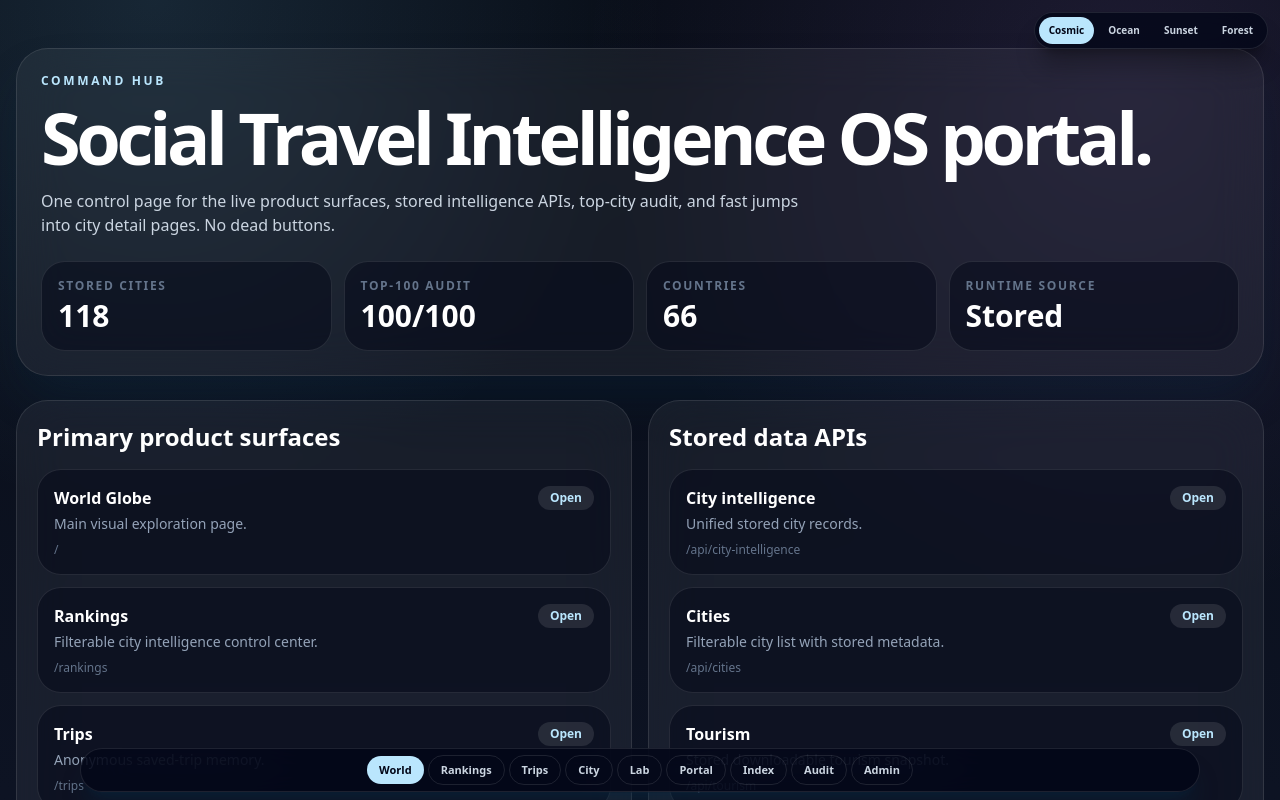
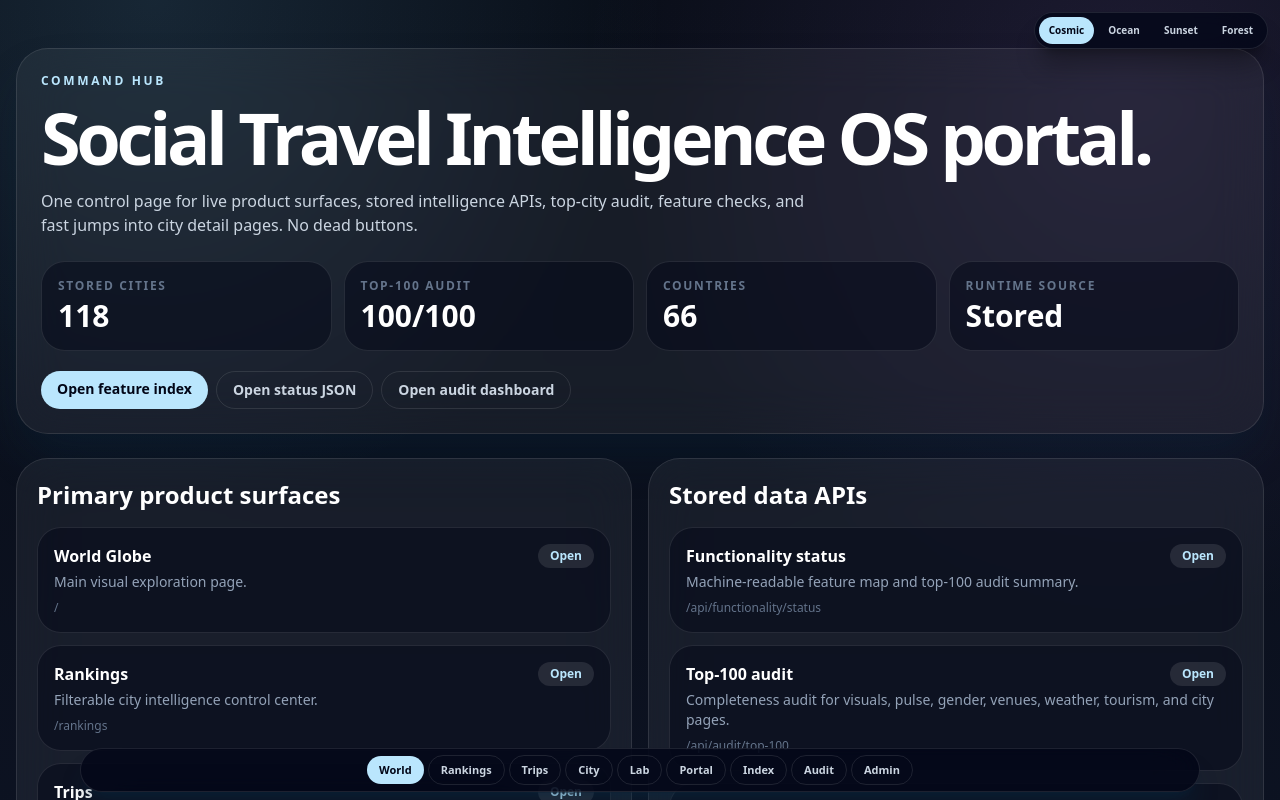
Before and after one commit to irf97/Travel-Guide, a Next.js app in the folder mvp/: page /portal in a window 1280 px wide. Shown: the top 800 px of the page. Built offline with nearby package versions, Linux system fonts and the light colour scheme.

Commit message:
Add functionality status links to portal

```diff
--- a/mvp/app/portal/page.tsx
+++ b/mvp/app/portal/page.tsx
@@ -7,12 +7,15 @@ const routeGroups = [
       { href: "/", title: "World Globe", body: "Main visual exploration page." },
       { href: "/rankings", title: "Rankings", body: "Filterable city intelligence control center." },
       { href: "/trips", title: "Trips", body: "Anonymous saved-trip memory." },
-      { href: "/lab", title: "Lab", body: "Functional city comparison and route logic tools." }
+      { href: "/lab", title: "Lab", body: "Functional city comparison and route logic tools." },
+      { href: "/functionality", title: "Functionality Index", body: "Human-readable feature map and acceptance checks." }
     ]
   },
   {
     title: "Stored data APIs",
     routes: [
+      { href: "/api/functionality/status", title: "Functionality status", body: "Machine-readable feature map and top-100 audit summary." },
+      { href: "/api/audit/top-100", title: "Top-100 audit", body: "Completeness audit for visuals, pulse, gender, venues, weather, tourism, and city pages." },
       { href: "/api/city-intelligence", title: "City intelligence", body: "Unified stored city records." },
       { href: "/api/cities", title: "Cities", body: "Filterable city list with stored metadata." },
       { href: "/api/tourism", title: "Tourism", body: "Stored downloadable tourism snapshot." },
@@ -45,12 +48,17 @@ export default function PortalPage() {
     <section className="rounded-[2rem] border border-white/10 bg-white/[0.055] p-6 shadow-2xl shadow-sky-950/30 backdrop-blur-xl">
       <p className="text-xs font-black uppercase tracking-[0.22em] text-sky-200">Command hub</p>
       <h1 className="mt-3 text-5xl font-black tracking-[-0.06em] md:text-7xl">Social Travel Intelligence OS portal.</h1>
-      <p className="mt-4 max-w-3xl text-slate-300">One control page for the live product surfaces, stored intelligence APIs, top-city audit, and fast jumps into city detail pages. No dead buttons.</p>
+      <p className="mt-4 max-w-3xl text-slate-300">One control page for live product surfaces, stored intelligence APIs, top-city audit, feature checks, and fast jumps into city detail pages. No dead buttons.</p>
       <div className="mt-6 grid gap-3 md:grid-cols-4">
         <Metric label="Stored cities" value={cities.length} />
         <Metric label="Top-100 audit" value={`${complete}/100`} />
         <Metric label="Countries" value={new Set(cities.map((city)=>city.country)).size} />
         <Metric label="Runtime source" value="Stored" />
+      </div>
+      <div className="mt-5 flex flex-wrap gap-2">
+        <a href="/functionality" className="rounded-full bg-sky-200 px-4 py-2 text-sm font-black text-slate-950">Open feature index</a>
+        <a href="/api/functionality/status" className="rounded-full border border-white/10 px-4 py-2 text-sm font-black text-slate-300">Open status JSON</a>
+        <a href="/audit" className="rounded-full border border-white/10 px-4 py-2 text-sm font-black text-slate-300">Open audit dashboard</a>
       </div>
     </section>
 
```
